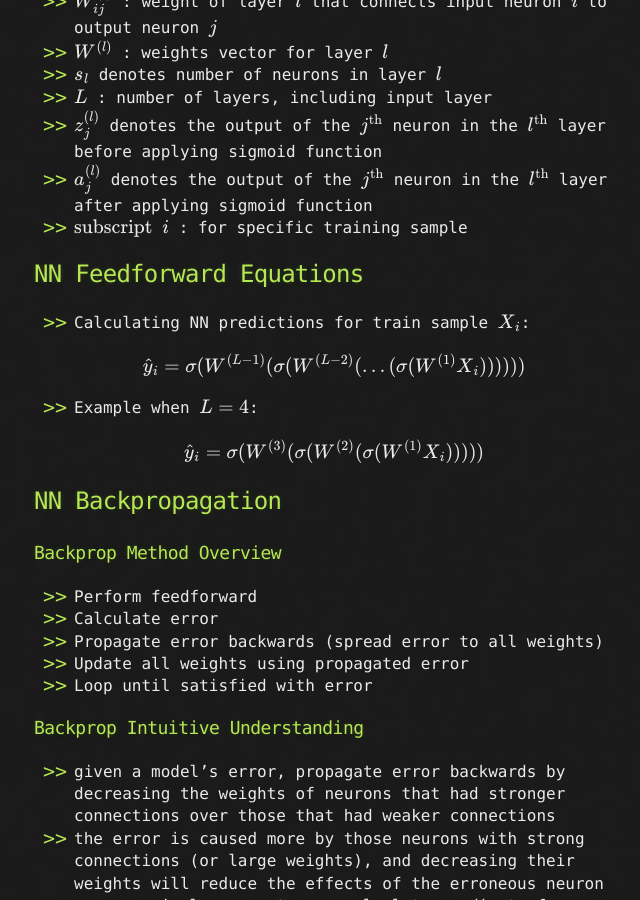
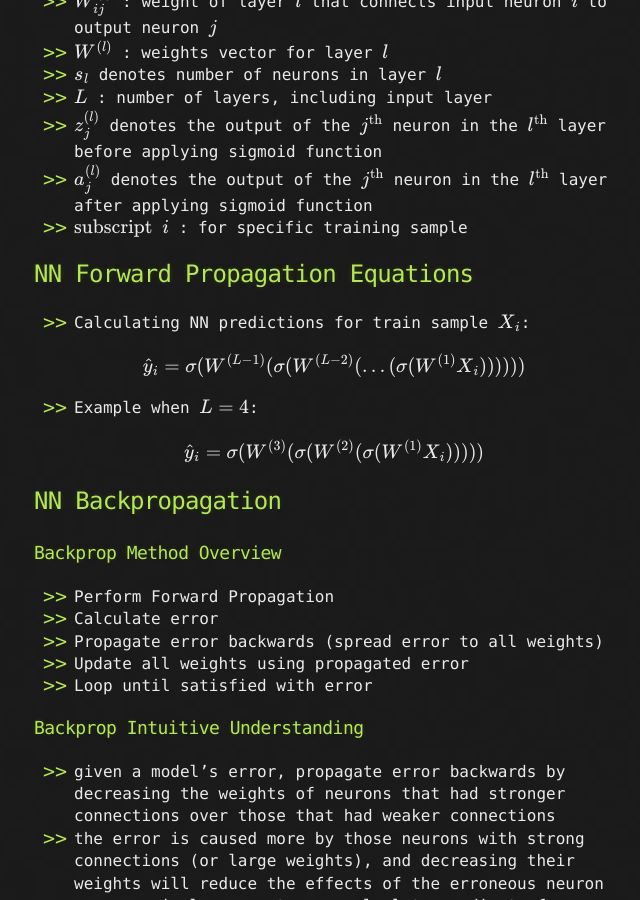
Before and after one commit to LivingProgram/ml-notes, a Jekyll site: the page built from index.md, in a window 1280 px wide and 900 px high, scrolled down 7492 px. Shown: the whole window, without its empty margins (306-946 px from the left). Built offline with Jekyll 4.4.1, drawn with Linux system fonts in a browser that asks for light colours; our own code applies the rules of GitHub Pages for plain Markdown files; formulas are drawn with MathJax 3; the repository's description, which GitHub fills in, is left out; some of the changed text lies outside the part shown.

Commit message:
fix naming

```diff
--- a/index.md
+++ b/index.md
@@ -220,7 +220,7 @@ $$\begin{align}\nabla E &= \frac{1}{m}\sum_{i=1}^{m}\nabla E_{i}\\
 - $$a^{(l)}_{j}$$ denotes the output of the $$j^{\text{th}}$$ neuron in the $$l^{\text{th}}$$ layer after applying sigmoid function
 - $$\text{subscript}\ \ i$$ : for specific training sample
 
-## NN Feedforward Equations
+## NN Forward Propagation Equations
 
 - Calculating NN predictions for train sample $$X_{i}$$:
 
@@ -232,7 +232,7 @@ $$\hat{y}_{i}=\sigma(W^{(3)}(\sigma(W^{(2)}(\sigma(W^{(1)}X_{i})))))$$
 
 ## NN Backpropagation
 ### Backprop Method Overview
-- Perform feedforward
+- Perform Forward Propagation
 - Calculate error
 - Propagate error backwards (spread error to all weights)
 - Update all weights using propagated error
@@ -451,7 +451,7 @@ $$
 - Number of neurons per layer is list = $$[s_1,s_2,\ldots,s_l,\ldots,s_L]$$
 - For every train sample $$(X_i,y_i)$$ in $$[(X_1,y_1),\ldots,(X_m,y_m)]$$:
   - Let $$a_1^{(1)}=x_1,\ a_2^{(1)}=x_2,\ \ldots,\ a_{s_1}^{(1)}=x_n$$
-  - Perform feedforward
+  - Perform Forward Propagation
 
 (put algorithm here with pseudo-code)
 
```
